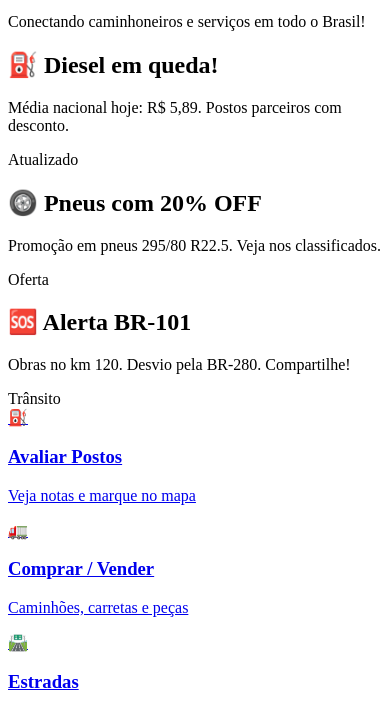
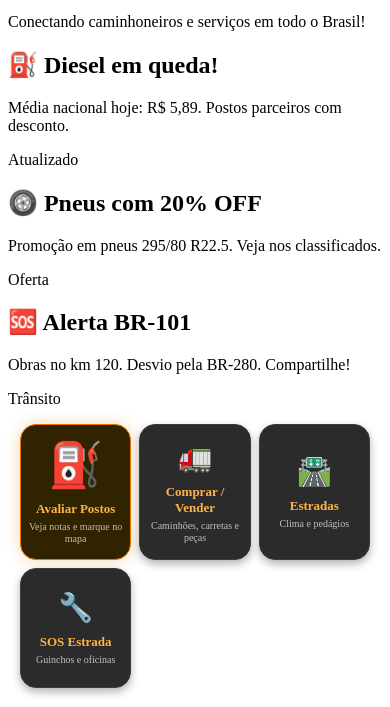
Before and after one commit to jfilhoempresarial-ops/tralienigenav4, a plain HTML site: page index.html in a window 390 px wide. Shown: the part 121-828 px from the top of the page. Drawn offline with Linux system fonts and the light colour scheme.

Commit message:
Improve menu card styles and layout
Enhanced the menu card styles and layout for better responsiveness.

```diff
--- a/css/style.css
+++ b/css/style.css
@@ -1,20 +1,82 @@
-.banner-slide a {
-  display: block;
-  width: 100%;
+/* ===== MENU PRINCIPAL - ESTILO MELHORADO ===== */
+.menu-grid {
+  display: grid;
+  grid-template-columns: repeat(3, 1fr); /* 3 colunas */
+  gap: 12px;
+  padding: 0 12px;
+  margin-top: 16px;
 }
 
-.banner-img {
-  width: 100%;
-  height: auto;
-  max-height: 250px;
-  object-fit: cover; /* corta a imagem para preencher sem distorcer */
-  border-radius: 8px;
-  display: block;
+.menu-card {
+  background: #2b2b2b;
+  border-radius: 16px;
+  padding: 20px 8px;
+  text-align: center;
+  border: 1px solid #3d3d3d;
+  transition: all 0.2s ease;
+  cursor: pointer;
+  box-shadow: 0 4px 8px rgba(0,0,0,0.3);
+  text-decoration: none;
+  color: #fff;
+  display: flex;
+  flex-direction: column;
+  align-items: center;
+  justify-content: center;
+  min-height: 120px;
 }
 
-/* Ajuste para telas pequenas (celular) */
-@media (max-width: 600px) {
-  .banner-img {
-    max-height: 150px;
+.menu-card:active {
+  transform: scale(0.95);
+  background: #3a3a3a;
+  border-color: #e87a00;
+}
+
+.menu-card .emoji-big {
+  font-size: 36px;
+  display: block;
+  margin-bottom: 6px;
+}
+
+.menu-card h3 {
+  font-size: 15px;
+  color: #ffb347;
+  margin: 4px 0;
+}
+
+.menu-card p {
+  font-size: 11px;
+  opacity: 0.7;
+  margin: 0;
+  line-height: 1.2;
+}
+
+.menu-card.destaque {
+  border-color: #e87a00;
+  background: #2f2300;
+  box-shadow: 0 0 15px rgba(232, 122, 0, 0.3);
+}
+
+.menu-card.destaque .emoji-big {
+  font-size: 44px;
+}
+
+/* Ajuste para telas muito pequenas (celular) */
+@media (max-width: 480px) {
+  .menu-grid {
+    grid-template-columns: repeat(3, 1fr);
+    gap: 8px;
+  }
+  .menu-card {
+    padding: 14px 4px;
+    min-height: 90px;
+  }
+  .menu-card .emoji-big {
+    font-size: 28px;
+  }
+  .menu-card h3 {
+    font-size: 13px;
+  }
+  .menu-card p {
+    font-size: 10px;
   }
 }
```
